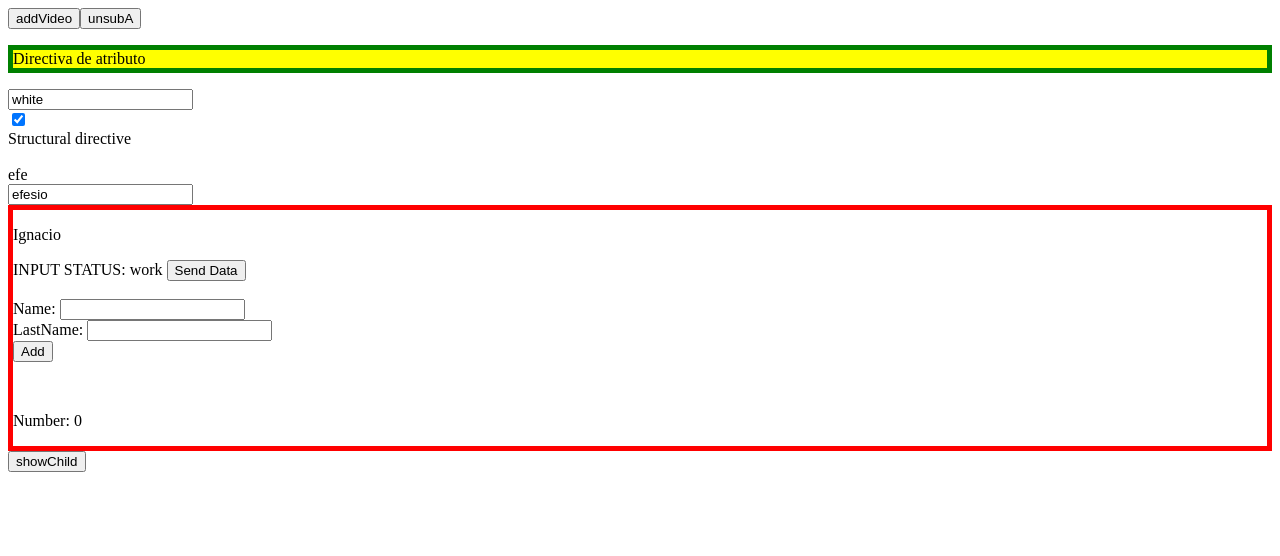
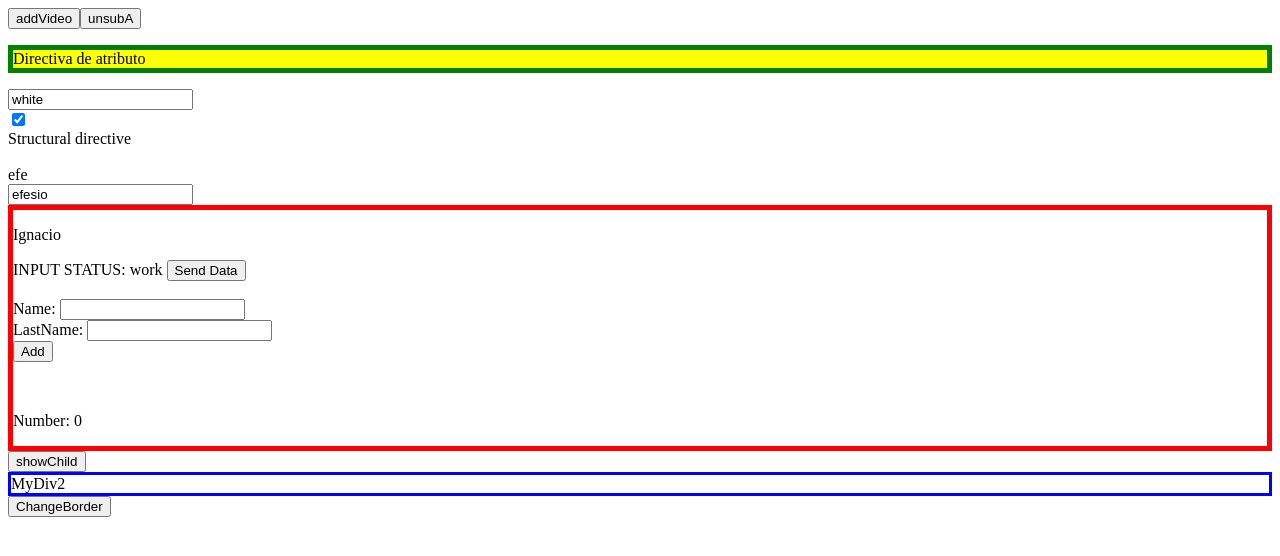
Before and after one commit to IDRZ0/Angular, an Angular app: page / in a window 1280 px wide. Shown: the top 556 px of the page. Built offline with nearby package versions, Linux system fonts and the light colour scheme.

Commit message:
17/08/21 2nd task view child change div color

```diff
--- a/src/app/app.component.html
+++ b/src/app/app.component.html
@@ -15,6 +15,11 @@
 <input type="text" #myDiv1 value="efesio">
 <ignacio #ignacio></ignacio>
 <button (click)="showChild()">showChild</button>
+<br>
+<div #myDiv2 style="border: 3px solid blue;">
+    MyDiv2
+</div>
+<button (click)="changeBorder()">ChangeBorder</button>
 <!--
 <ignacio [status]="myStatus" (onSendData)="printData($event)">
 </ignacio>
--- a/src/app/app.component.ts
+++ b/src/app/app.component.ts
@@ -23,14 +23,13 @@ export class AppComponent {
 
   switch: boolean = true;
 
-  @ViewChild('myDiv')
-  myDiv!: ElementRef;
+  @ViewChild('myDiv') myDiv: ElementRef;
 
-  @ViewChild('myDiv1')
-  myDiv1!: ElementRef;
+  @ViewChild('myDiv1') myDiv1: ElementRef;
 
-  @ViewChild('ignacio')
-  ignacio!: any;
+  @ViewChild('myDiv2') myDiv2: ElementRef;
+
+  @ViewChild('ignacio') ignacio: any;
 
   constructor() {
     this.tiktok.subscribe((v) => {
@@ -156,4 +155,8 @@ export class AppComponent {
     this.ignacio.onClickTest();
   }
 
+  changeBorder() {
+    this.myDiv2.nativeElement.style.border = "5px solid green";
+  }
+
 }
```
Also changed, not shown: tsconfig.json (+6 -6 lines).
